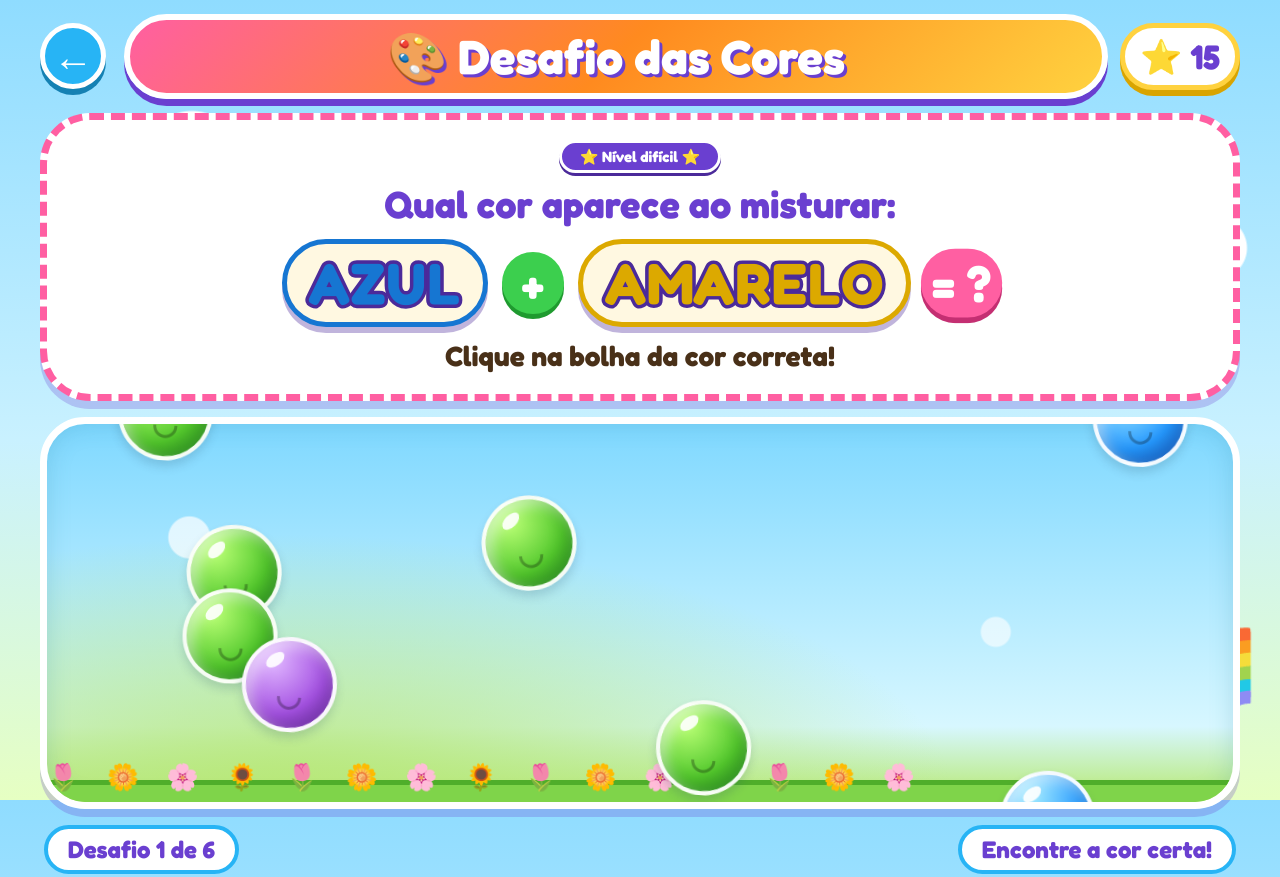
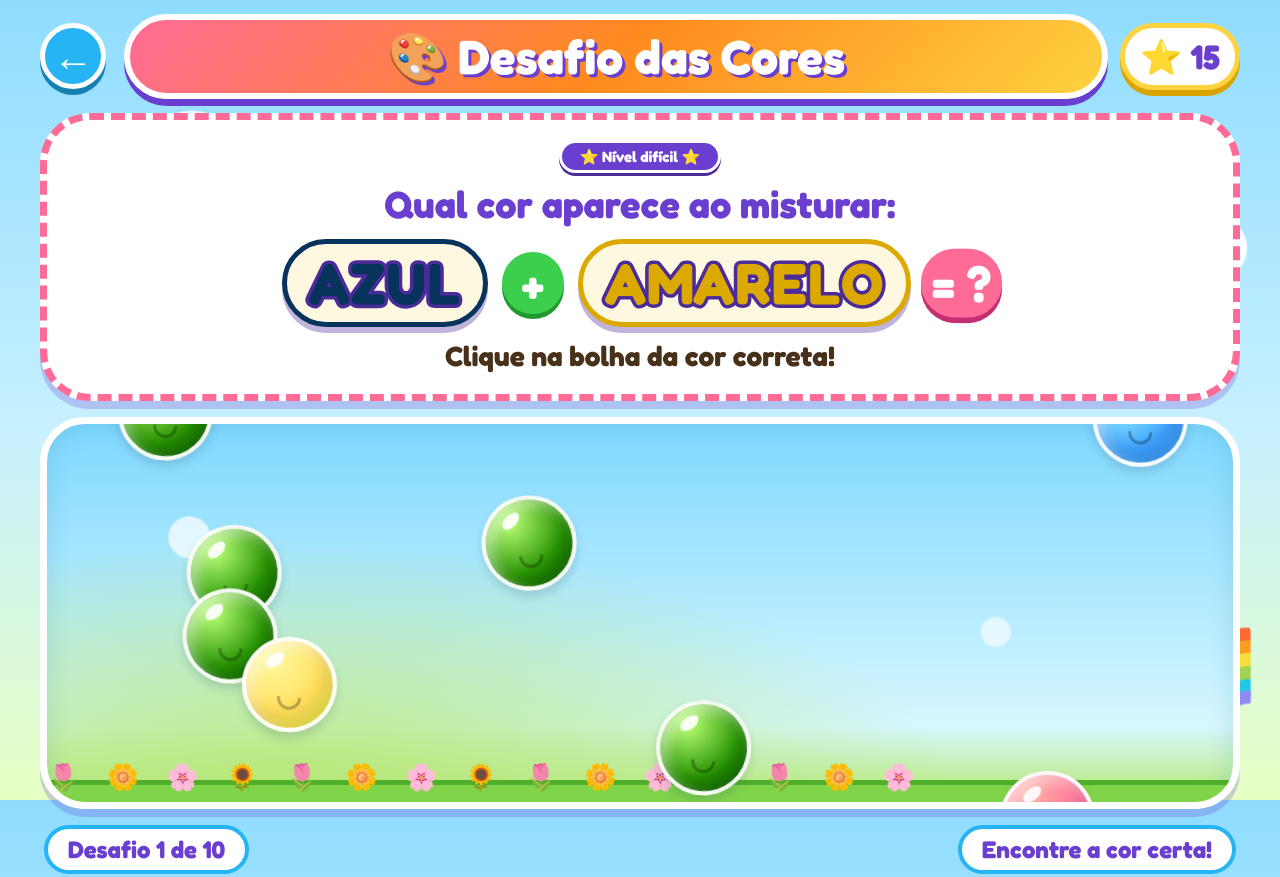
Before and after one commit to gabrielhsilva0v0/Curricularizacao-2026.2, a plain HTML site: page jogoDificil.html in a window 1280 px wide. Shown: the top 877 px of the page. Drawn offline with Linux system fonts and the light colour scheme.

Commit message:
jogo dificil finalizado

```diff
--- a/scriptDificil.js
+++ b/scriptDificil.js
@@ -3,9 +3,13 @@ const desafios = [
     { cor1: "azul", cor2: "amarelo", resposta: "verde" },
     { cor1: "vermelho", cor2: "azul", resposta: "roxo" },
     { cor1: "vermelho", cor2: "amarelo", resposta: "laranja" },
-    { cor1: "azul", cor2: "vermelho", resposta: "roxo" },
-    { cor1: "amarelo", cor2: "vermelho", resposta: "laranja" },
-    { cor1: "amarelo", cor2: "azul", resposta: "verde" }
+    { cor1: "azul", cor2: "branco", resposta: "azulClaro" },
+    { cor1: "verde", cor2: "vermelho", resposta: "marrom" },
+    { cor1: "vermelho", cor2: "branco", resposta: "rosa" },
+    { cor1: "verde", cor2: "azul", resposta: "ciano" },
+    { cor1: "verde", cor2: "branco", resposta: "verdeClaro" },
+    { cor1: "branco", cor2: "preto", resposta: "cinza" },
+    { cor1: "roxo", cor2: "rosa", resposta: "violeta" }
 ];
 
 const nomes = {
@@ -14,7 +18,16 @@ const nomes = {
     vermelho: "VERMELHO",
     verde: "VERDE",
     roxo: "ROXO",
-    laranja: "LARANJA"
+    laranja: "LARANJA",
+    verdeClaro: "VERDE CLARO",
+    azulClaro : "AZUL CLARO",
+    marrom : "MARROM",
+    rosa : "ROSA",
+    ciano : "CIANO",
+    branco : "BRANCO",
+    preto: "PRETO",
+    cinza: "CINZA",
+    violeta: "VIOLETA"
 };
 
 const areaJogo = document.getElementById("areaJogo");
@@ -36,7 +49,16 @@ const todasCores = [
     "laranja",
     "azul",
     "amarelo",
-    "vermelho"
+    "vermelho",
+    "verdeClaro",
+    "azulClaro",
+    "marrom",
+    "rosa",
+    "ciano",
+    "branco",
+    "preto",
+    "cinza",
+    "violeta"
 ];
 
 function mostrarDesafio() {
@@ -67,12 +89,21 @@ function mostrarDesafio() {
 
 function corHex(cor) {
     const cores = {
-        azul: "#1676d2",
+        azul: "#07335c",
         amarelo: "#dca900",
         vermelho: "#df3535",
         verde: "#258e29",
-        roxo: "#843cba",
-        laranja: "#ed7a08"
+        roxo: "#400070",
+        laranja: "#ed7a08",
+        verdeClaro: "#1dff25",
+        azulClaro : "#50aaff",
+        marrom : "#502d0a",
+        rosa : "#ff6b97",
+        ciano : "#009297",
+        branco : "#cac9c9",
+        preto: "#0f0f0f",
+        cinza: "#888888",
+        violeta: "#a305ff"
     };
 
     return cores[cor];
--- a/styleDificil.css
+++ b/styleDificil.css
@@ -8,6 +8,15 @@
     --amarelo: #ffd23f;
     --verde: #3ccf4e;
     --azul: #27b4f5;
+    --verdeClaro: #1dff25;
+    --azulClaro : #50aaff;
+    --marrom : #502d0a;
+    --rosa : #ff6b97;
+    --ciano : #009297;
+    --branco : #cac9c9;
+    --preto: #0f0f0f;
+    --cinza: #888888;
+    --violeta: #a305ff;
 }
 
 * {
@@ -283,13 +292,31 @@ main {
     outline-offset: 3px;
 }
 
-.bolha.verde    { background: radial-gradient(circle at 30% 25%, #baff75, #52c82c 60%, #218d22); }
-.bolha.roxo     { background: radial-gradient(circle at 30% 25%, #e0b6ff, #a451e2 60%, #6d29a9); }
+.bolha.verde    { background: radial-gradient(circle at 30% 25%, #baff75, #279402 60%, #055007); }
+.bolha.roxo     { background: radial-gradient(circle at 30% 25%, #e0b6ff, #2a0149 60%, #32025c); }
 .bolha.laranja  { background: radial-gradient(circle at 30% 25%, #ffe2a1, #ff9b20 60%, #df5d0b); }
-.bolha.azul     { background: radial-gradient(circle at 30% 25%, #a5edff, #2598ff 60%, #1454c5); }
-.bolha.amarelo  { background: radial-gradient(circle at 30% 25%, #fff8a1, #ffd62f 60%, #e2a900); }
+.bolha.azul     { background: radial-gradient(circle at 30% 25%, #a5edff, #052a4b 60%, #032053); }
+.bolha.amarelo  { background: radial-gradient(circle at 30% 25%, #fff8a1, #ffde58 60%, #f3ff47); }
 .bolha.vermelho { background: radial-gradient(circle at 30% 25%, #ffb0a4, #ff5252 60%, #c82035); }
-
+.bolha.verdeClaro { background: radial-gradient(circle at 30% 25%, #acffa4, #30ff37 60%, #37ff3e); }
+.bolha.azulClaro { background: radial-gradient(circle at 30% 25%, #a4fff7, #3ea2ff 60%, #3ca1ff); }
+.bolha.rosa { background: radial-gradient(circle at 30% 25%, #ffb0a4, #ff6b97 60%, #ff6b97); }
+.bolha.ciano  { background: radial-gradient(circle at 30% 25%, #a4fcff, #156568 60%, #157555); }
+.bolha.branco { background: radial-gradient(circle at 30% 25%, #ece9e9, #cac9c9 60%, #cac9c9); }
+.bolha.preto { background: radial-gradient(circle at 30% 25%, #f1f0f0, #0f0f0f 60%, #0f0f0f); }
+.bolha.cinza { background: radial-gradient(circle at 30% 25%, #dfd9d8, #888888 60%, #888888); }
+.bolha.marrom  { background: radial-gradient(circle at 30% 25%, #ebe5e4, #502d0a 60%, #502d0a); }
+.bolha.violeta { background: radial-gradient(circle at 30% 25%, #ffa4eb, #a305ff 60%, #a305ff); }
+/*
+    --verdeClaro: #1dff25;
+    --azulClaro : #50aaff;
+    --marrom : #502d0a;
+    --rosa : #ff6b97;
+    --ciano : #009297;
+    --branco : #cac9c9;
+    --preto: #0f0f0f;
+    --cinza: #888888;
+    --violeta: #a305ff;*/
 .bolha.estourada {
     pointer-events: none;
     animation: estourar 0.25s ease-out forwards;
```
Also changed, not shown: scriptMedio.js (+29 -11 lines).
